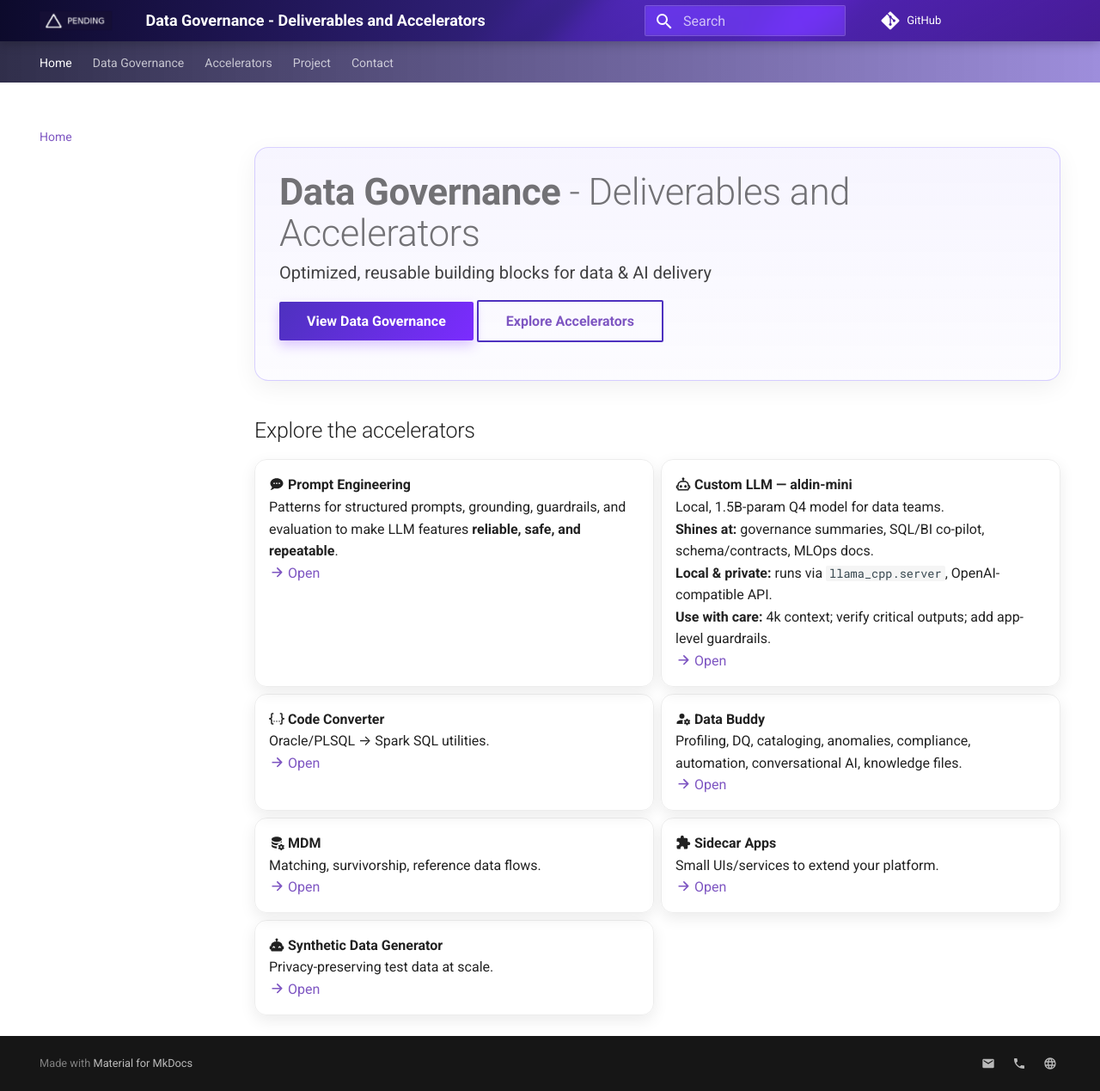
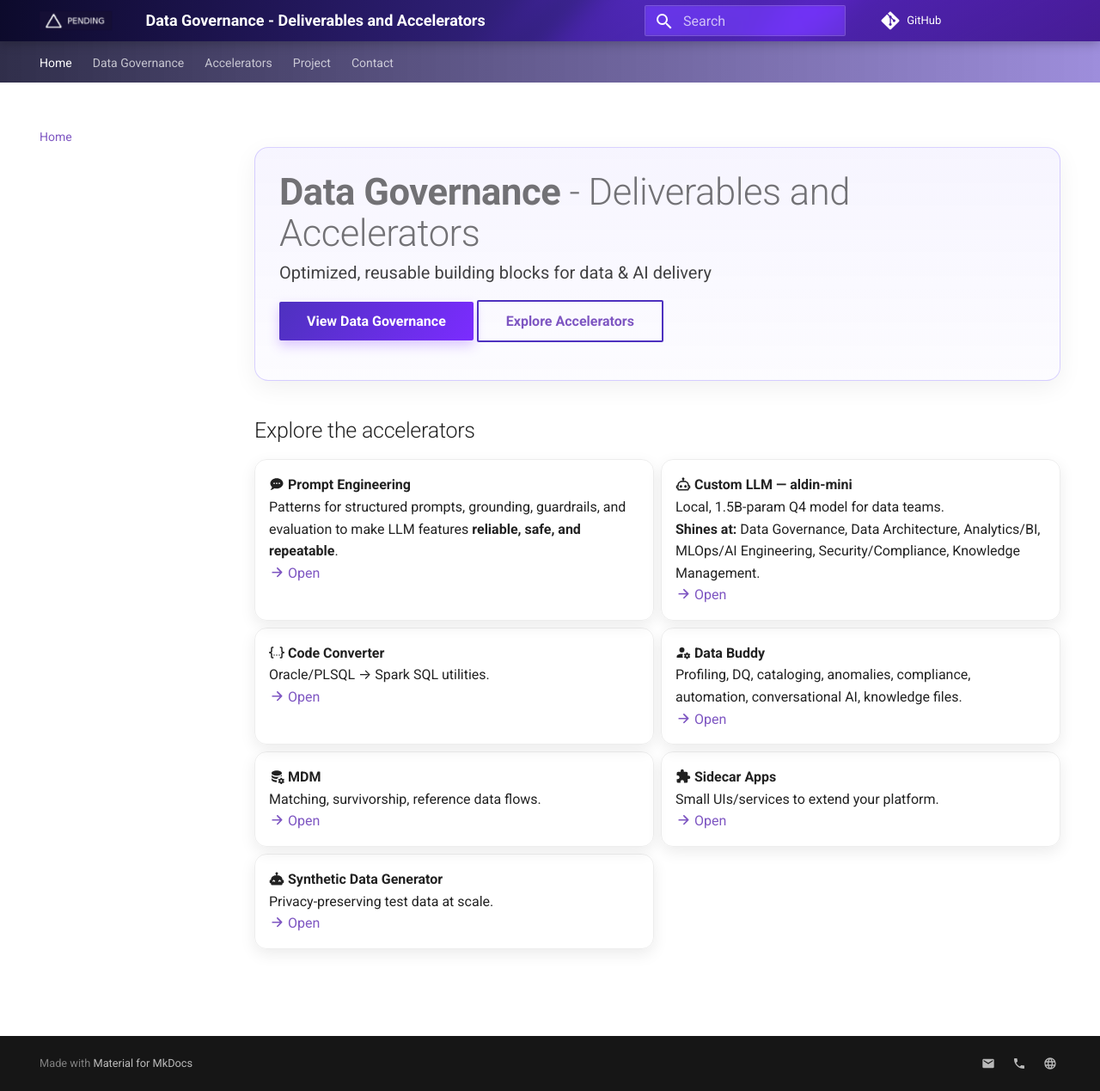
Before and after one commit to mokhayesh/aldin-accelerators, an MkDocs documentation site: the page built from docs/index.md, in a window 1280 px wide and 1269 px high. Shown: the whole window at 86% size. Built offline with MkDocs 1.6.1 and Material for MkDocs 9.7.7, drawn with Linux system fonts in a browser that asks for light colours; comment, search, counter and statistics services are not loaded.

Commit message:
llm added

```diff
--- a/docs/index.md
+++ b/docs/index.md
@@ -24,9 +24,7 @@ hide:
 
 - :material-robot-outline: **Custom LLM — aldin-mini**
   Local, 1.5B-param Q4 model for data teams.
-  **Shines at:** governance summaries, SQL/BI co-pilot, schema/contracts, MLOps docs.
-  **Local & private:** runs via `llama_cpp.server`, OpenAI-compatible API.
-  **Use with care:** 4k context; verify critical outputs; add app-level guardrails.
+  **Shines at:** Data Governance, Data Architecture, Analytics/BI, MLOps/AI Engineering, Security/Compliance, Knowledge Management.
   [:octicons-arrow-right-16: Open](custom-llm/)
 
 
```
